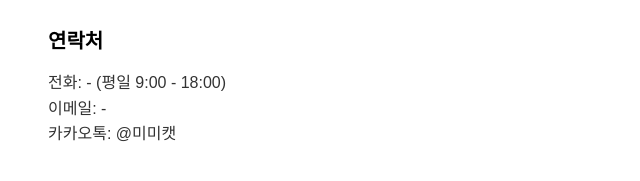
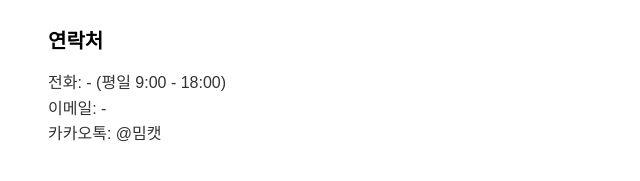
Before and after one commit to BigMov1e/mimecat-homepage, a plain HTML site: page index.html in a window 1280 px wide. Shown: the part 7372-7553 px from the top of the page, 0-640 px from the left. Drawn offline with Linux system fonts and the light colour scheme.

Commit message:
Update index.html

```diff
--- a/index.html
+++ b/index.html
@@ -986,7 +986,7 @@
             <h3>연락처</h3>
             <p>전화: - (평일 9:00 - 18:00)<br>
             이메일: -<br>
-            카카오톡: @미미캣</p>
+            카카오톡: @밈캣</p>
           </div>
         </div>
       </div>
```
